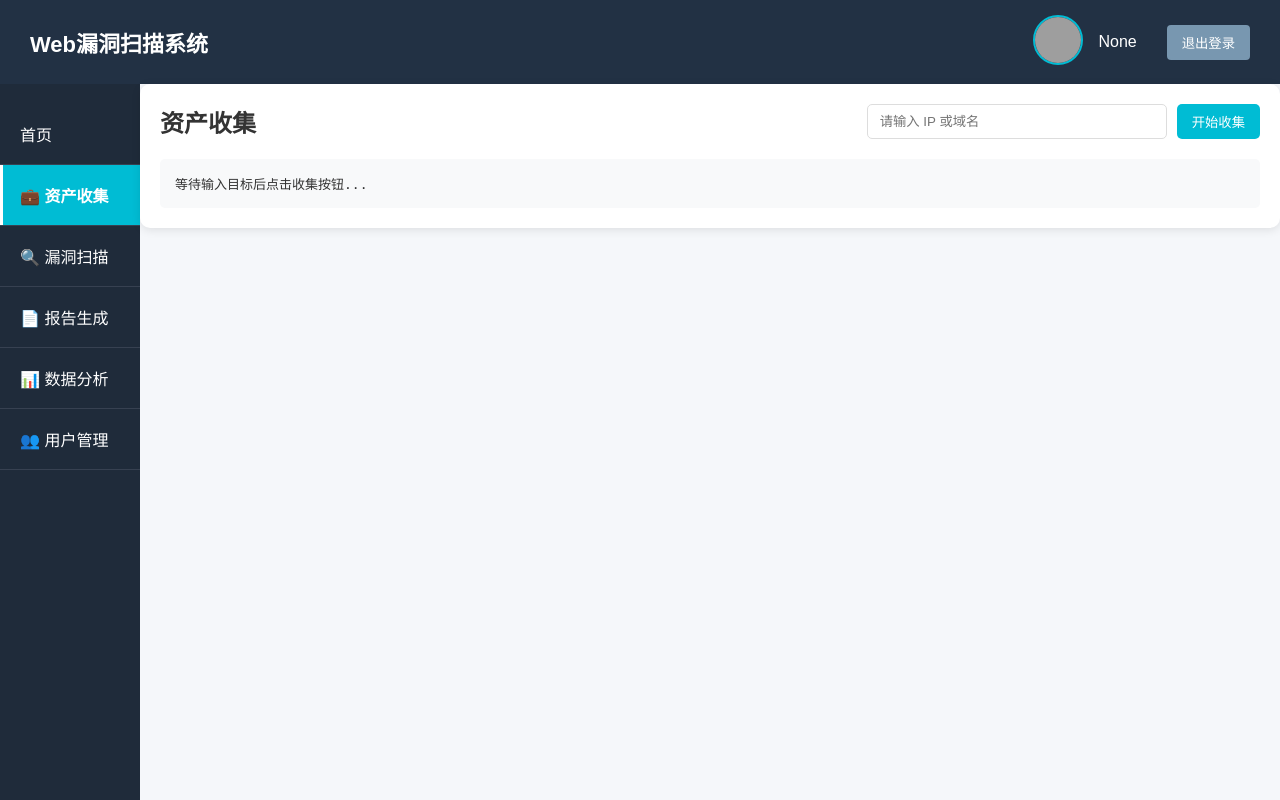
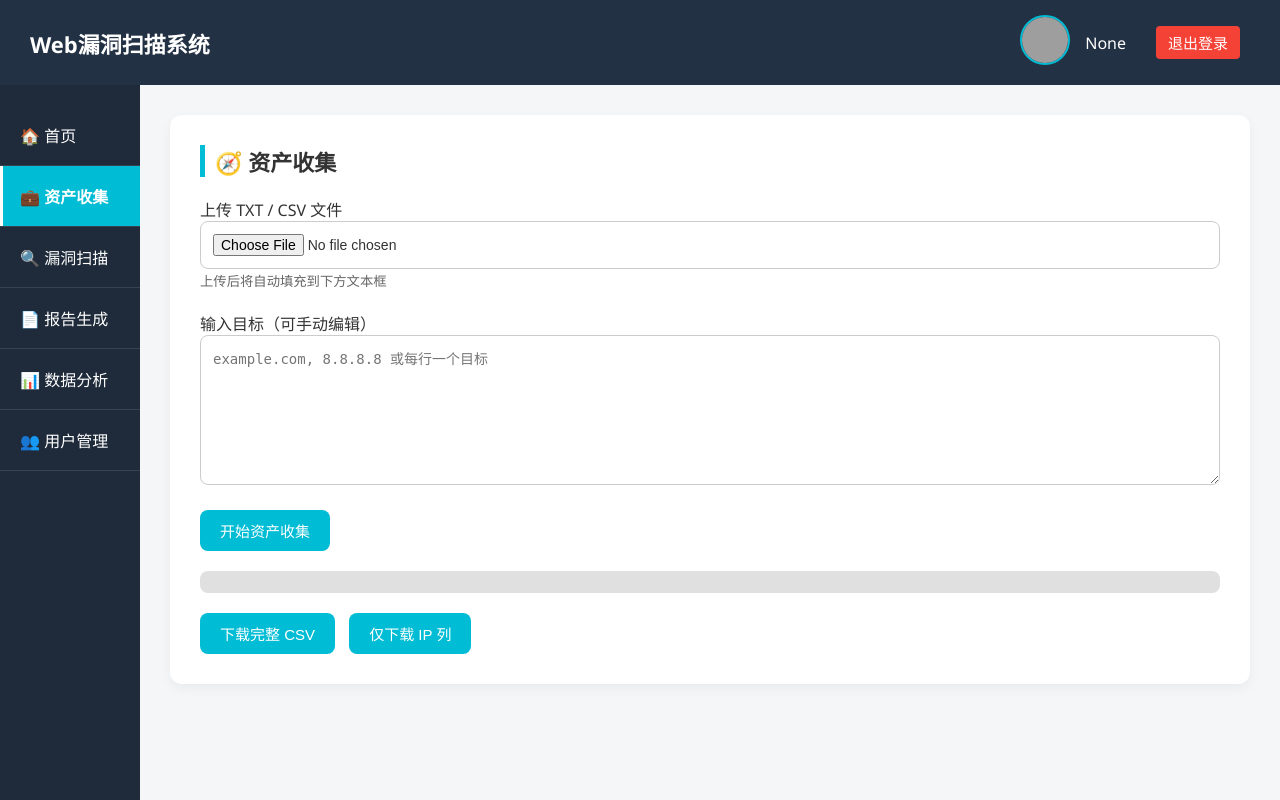
Before and after one commit to gedoujiao/wvs, a Flask app: template templates/asset.html in a window 1280 px wide. Run offline with Flask 3, Linux system fonts and the light colour scheme; the template is opened without the code that fills it, so the values that code supplies are empty; grey boxes are pictures that could not be loaded.

Commit message:
asset功能

```diff
--- a/templates/asset.html
+++ b/templates/asset.html
@@ -1,60 +1,113 @@
 <!DOCTYPE html>
 <html lang="zh-CN">
 <head>
-    <meta charset="UTF-8">
-    <meta name="viewport" content="width=device-width, initial-scale=1.0">
+  <meta charset="UTF-8" />
   <title>资产收集 - Web漏洞扫描系统</title>
-    <link rel="stylesheet" href="{{ url_for('static', filename='style.css') }}">
+  <link rel="stylesheet" href="{{ url_for('static', filename='style.css') }}" />
   <style>
-        .asset-panel {
-            padding: 20px;
+    body {
+      background-color: #f4f6f8;
+      font-family: "Segoe UI", "PingFang SC", "Microsoft YaHei", sans-serif;
+    }
+    .scanner-panel {
+      padding: 30px;
+      margin: 30px;
       background-color: #fff;
-            border-radius: 10px;
-            box-shadow: 0 2px 10px rgba(0, 0, 0, 0.1);
+      border-radius: 12px;
+      box-shadow: 0 4px 12px rgba(0, 0, 0, 0.05);
     }
-
-        .asset-header {
-            display: flex;
-            justify-content: space-between;
-            align-items: center;
+    .scanner-panel h2 {
+      font-size: 22px;
+      margin-bottom: 20px;
+      border-left: 5px solid #00bcd4;
+      padding-left: 10px;
+    }
+    .form-section {
       margin-bottom: 20px;
     }
-
-        .target-box {
-            display: flex;
-            gap: 10px;
+    input[type="file"],
+    textarea {
+      width: 100%;
+      padding: 12px;
+      border-radius: 8px;
+      border: 1px solid #ccc;
+      box-sizing: border-box;
+      font-size: 14px;
+      transition: border 0.3s ease;
     }
-
-        .target-box input {
-            padding: 8px 12px;
-            border: 1px solid #ddd;
-            border-radius: 5px;
-            width: 300px;
+    textarea {
+      height: 150px;
+      resize: vertical;
     }
-
-        .target-box button {
-            padding: 8px 15px;
-            background: #00bcd4;
+    button {
+      background-color: #00bcd4;
       color: white;
+      padding: 10px 20px;
+      font-size: 15px;
       border: none;
-            border-radius: 5px;
+      border-radius: 8px;
       cursor: pointer;
+      margin-right: 10px;
     }
-
-        .result-area {
-            margin-top: 20px;
-            white-space: pre-wrap;
-            background: #f8f9fa;
-            padding: 15px;
-            border-radius: 5px;
-            font-family: monospace;
-            color: #333;
+    .progress-bar {
+      height: 22px;
+      background-color: #e0e0e0;
+      border-radius: 8px;
+      overflow: hidden;
+      margin-top: 15px;
+      margin-bottom: 20px;
+    }
+    .progress-bar-inner {
+      height: 100%;
+      background-color: #00bcd4;
+      width: 0%;
+      transition: width 0.5s ease;
+    }
+    .result-box {
+      background-color: #fafafa;
+      border: 1px solid #eee;
+      padding: 20px;
+      border-radius: 8px;
+      margin-bottom: 15px;
+    }
+    .port-table table {
+      width: 100%;
+      border-collapse: collapse;
+      margin-top: 10px;
+    }
+    .port-table th,
+    .port-table td {
+      padding: 10px;
+      border-bottom: 1px solid #eee;
+      text-align: left;
+    }
+    .port-table th {
+      background-color: #f7f7f7;
+    }
+    .port-open {
+      color: green;
+      font-weight: bold;
+    }
+    .port-closed {
+      color: gray;
+    }
+    .csv-table th,
+    .csv-table td {
+      padding: 8px;
+      border: 1px solid #ccc;
+    }
+    .logout-btn {
+      background-color: #f44336;
+      color: white;
+      padding: 6px 12px;
+      border-radius: 4px;
+      border: none;
+      cursor: pointer;
     }
   </style>
 </head>
 <body>
 <div class="dashboard-container">
-    <!-- 顶部横条 -->
   <header class="topbar">
     <div class="system-title">Web漏洞扫描系统</div>
     <div class="user-box">
@@ -73,30 +126,46 @@
   </header>
 
   <div class="body-wrapper">
-        <!-- 左侧导航栏 -->
     <aside class="sidebar">
       <nav class="nav-menu">
-                <a href="{{ url_for('index') }}" class="nav-item">  首页</a>
+        <a href="{{ url_for('index') }}" class="nav-item">🏠 首页</a>
         <a href="{{ url_for('asset.asset_page') }}" class="nav-item active">💼 资产收集</a>
-                <a href="#" class="nav-item">🔍 漏洞扫描</a>
+        <a href="{{ url_for('scanner.scanner_home') }}" class="nav-item">🔍 漏洞扫描</a>
         <a href="#" class="nav-item">📄 报告生成</a>
         <a href="#" class="nav-item">📊 数据分析</a>
         <a href="{{ url_for('user.manage_users') }}" class="nav-item">👥 用户管理</a>
       </nav>
     </aside>
 
-        <!-- 内容区域 -->
     <main class="main-panel">
-            <div class="asset-panel">
-                <div class="asset-header">
-                    <h2>资产收集</h2>
-                    <div class="target-box">
-                        <input type="text" id="targetInput" placeholder="请输入 IP 或域名">
-                        <button onclick="collectAsset()">开始收集</button>
-                    </div>
+      <div class="scanner-panel">
+        <h2>🧭 资产收集</h2>
+
+        <div class="form-section">
+          <label>上传 TXT / CSV 文件</label>
+          <input type="file" id="fileInput" accept=".txt,.csv" />
+          <small style="color: #666;">上传后将自动填充到下方文本框</small>
         </div>
 
-                <div id="resultBox" class="result-area">等待输入目标后点击收集按钮...</div>
+        <div class="form-section">
+          <label>输入目标（可手动编辑）</label>
+          <textarea id="targetInput" placeholder="example.com, 8.8.8.8 或每行一个目标"></textarea>
+        </div>
+
+        <div class="form-section">
+          <button onclick="startCollection()">开始资产收集</button>
+        </div>
+
+        <div class="progress-bar">
+          <div class="progress-bar-inner" id="progressInner"></div>
+        </div>
+
+        <div id="result" class="result-section"></div>
+        <div id="csvTableContainer" class="result-section"></div>
+        <div style="margin-top: 10px;">
+          <button onclick="downloadCSV(false)">下载完整 CSV</button>
+          <button onclick="downloadCSV(true)">仅下载 IP 列</button>
+        </div>
       </div>
     </main>
   </div>
@@ -104,44 +173,165 @@
 
 <script>
 function logout() {
-        if (confirm("确定要退出登录吗？")) {
+  if (confirm("确认退出登录？")) {
     window.location.href = "{{ url_for('user.logout') }}";
   }
 }
 
-    function collectAsset() {
-        const target = document.getElementById('targetInput').value.trim();
-        const resultBox = document.getElementById('resultBox');
+document.getElementById('fileInput').addEventListener('change', async function () {
+  const file = this.files[0];
+  if (!file) return;
 
-        if (!target) {
-            alert("请输入有效的目标");
+  const formData = new FormData();
+  formData.append("file", file);
+
+  const res = await fetch("{{ url_for('asset.upload_file') }}", {
+    method: "POST",
+    body: formData
+  });
+
+  const data = await res.json();
+  if (data.status === "success") {
+    document.getElementById("targetInput").value = data.targets.join("\n");
+  } else {
+    alert("文件读取失败：" + data.message);
+  }
+});
+
+async function startCollection() {
+  const raw = document.getElementById("targetInput").value.trim();
+  const targets = raw.split(/[\n,，]+/).map(t => t.trim()).filter(Boolean);
+  if (targets.length === 0) {
+    alert("请上传文件或填写目标后再开始收集");
     return;
   }
 
-        resultBox.textContent = "正在收集资产，请稍候...";
-
-        fetch("{{ url_for('asset.collect') }}", {
+  const response = await fetch("{{ url_for('asset.collect') }}", {
     method: "POST",
     headers: { "Content-Type": "application/json" },
-            body: JSON.stringify({ target: target })
+    body: JSON.stringify({ targets })
+  });
+
+  const data = await response.json();
+  if (data.status !== "pending") {
+    alert("任务启动失败：" + data.message);
+    return;
+  }
+
+  pollProgress(data.task_id);
+}
+
+async function pollProgress(taskId) {
+  const resultDiv = document.getElementById("result");
+  const bar = document.getElementById("progressInner");
+  resultDiv.innerHTML = "<p>🔄 正在收集资产，请稍候...</p>";
+  bar.style.width = "0%";
+
+  const interval = setInterval(async () => {
+    const res = await fetch(`/asset/progress/${taskId}`);
+    const data = await res.json();
+
+    if (data.status === "working") {
+      const percent = Math.round(data.current / data.total * 100);
+      bar.style.width = percent + "%";
+    } else if (data.status === "done") {
+      clearInterval(interval);
+      bar.style.width = "100%";
+
+      const assets = data.assets;
+      window.latestAssets = assets;
+
+      const html = assets.map(r => `
+        <div class="result-box">
+          <strong>域名：</strong>${r.domain}<br>
+          <strong>IP：</strong>${r.ip || '无法解析'}<br>
+          <strong>WHOIS：</strong>${r.whois?.org || '未知'} / ${r.whois?.email || '无'} / ${r.whois?.creation_date || '无'}<br>
+          <strong>IP信息：</strong>${r.ip_info?.org || '无'} (${r.ip_info?.country || '无'}) ASN: ${r.ip_info?.asn || '无'}<br>
+          <strong>开放端口：</strong>
+          <div class="port-table">${formatPortsAsTable(r.ports)}</div>
+        </div>
+      `).join("");
+
+      resultDiv.innerHTML = html;
+      renderCSVTable(assets);
+    } else {
+      clearInterval(interval);
+      alert("任务失败：" + data.message);
+    }
+  }, 1000);
+}
+
+function formatPortsAsTable(rawText) {
+  if (!rawText || !rawText.includes("PORT")) {
+    return `<pre>${rawText || "无数据"}</pre>`;
+  }
+
+  const lines = rawText.split("\n").filter(line => line.trim());
+  const headerIndex = lines.findIndex(line => line.includes("PORT"));
+  if (headerIndex === -1) return `<pre>${rawText}</pre>`;
+
+  const dataLines = lines.slice(headerIndex + 1);
+  const rows = dataLines.map(line => {
+    const parts = line.trim().split(/\s+/);
+    if (parts.length < 3) return "";
+    const [port, state, ...serviceParts] = parts;
+    const service = serviceParts.join(" ");
+    const stateClass = state === "open" ? "port-open" : "port-closed";
+    return `<tr><td>${port}</td><td class="${stateClass}">${state}</td><td>${service}</td></tr>`;
+  }).join("");
+
+  return `
+    <table>
+      <thead><tr><th>端口</th><th>状态</th><th>服务</th></tr></thead>
+      <tbody>${rows}</tbody>
+    </table>`;
+}
+
+function renderCSVTable(assets) {
+  if (!assets.length) return;
+  const headers = ["域名", "IP", "WHOIS-组织", "WHOIS-邮箱", "WHOIS-注册时间", "ASN", "组织", "国家", "开放端口"];
+  let html = `<table class="csv-table"><thead><tr>${headers.map(h => `<th>${h}</th>`).join("")}</tr></thead><tbody>`;
+  for (let r of assets) {
+    html += `<tr>
+      <td>${r.domain || ""}</td>
+      <td>${r.ip || ""}</td>
+      <td>${r.whois?.org || ""}</td>
+      <td>${r.whois?.email || ""}</td>
+      <td>${r.whois?.creation_date || ""}</td>
+      <td>${r.ip_info?.asn || ""}</td>
+      <td>${r.ip_info?.org || ""}</td>
+      <td>${r.ip_info?.country || ""}</td>
+      <td><pre style="white-space:pre-wrap;">${r.ports || ""}</pre></td>
+    </tr>`;
+  }
+  html += "</tbody></table>";
+  document.getElementById("csvTableContainer").innerHTML = html;
+}
+
+async function downloadCSV(onlyIP) {
+  const response = await fetch("{{ url_for('asset.download_csv') }}", {
+    method: "POST",
+    headers: { "Content-Type": "application/json" },
+    body: JSON.stringify({
+      assets: window.latestAssets || [],
+      only_ip: onlyIP
     })
-        .then(response => response.json())
-        .then(data => {
-            if (data.status === "success") {
-                let output = `✅ 收集成功：目标 ${data.target}\n\n`;
-                for (const asset of data.assets) {
-                    output += `【${asset.type}】${asset.value}\n`;
-                    if (asset.ip) output += `IP: ${asset.ip}\n`;
-                    output += `摘要: ${asset.scan.split('\\n')[0]}\n\n`;
+  });
+
+  if (!response.ok) {
+    alert("下载失败");
+    return;
   }
-                resultBox.textContent = output;
-            } else {
-                resultBox.textContent = "❌ 发生错误：" + data.message;
-            }
-        })
-        .catch(err => {
-            resultBox.textContent = "请求失败：" + err.message;
-        });
+
+  const blob = await response.blob();
+  const url = window.URL.createObjectURL(blob);
+  const a = document.createElement("a");
+  a.href = url;
+  a.download = onlyIP ? "ips_only.csv" : "full_asset_results.csv";
+  document.body.appendChild(a);
+  a.click();
+  a.remove();
+  window.URL.revokeObjectURL(url);
 }
 </script>
 </body>
--- /dev/null
+++ b/test.py
@@ -0,0 +1,5 @@
+import whois
+
+domain = "google.com"
+result = whois.whois(domain)
+print(result)
```
Also changed, not shown: backend/asset.py (+207 -78 lines), backend/scanner.py (+38 -4 lines), 2 other files. Lines whose indentation alone changed are shown as unchanged.
